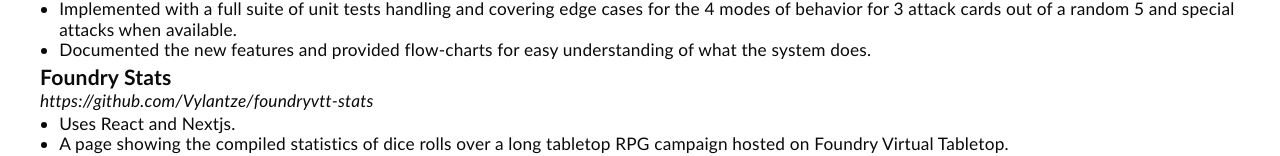
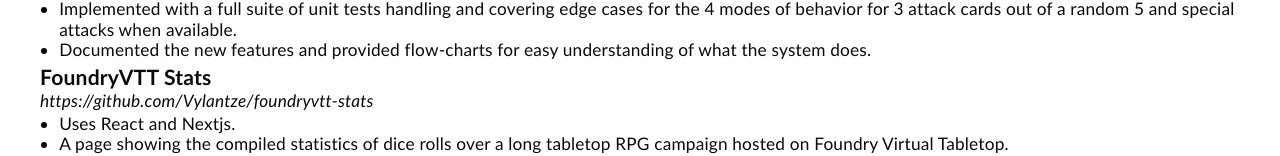
Before and after one commit to Vylantze/resume, a React (Vite) app: page / in a window 1280 px wide. Shown: the part 1399-1555 px from the top of the page. Built offline with nearby package versions, Linux system fonts and the light colour scheme.

Commit message:
Minor tweaks to the UI

```diff
--- a/src/layouts/BaseLayout/index.tsx
+++ b/src/layouts/BaseLayout/index.tsx
@@ -6,7 +6,7 @@
     <div className={styles['base-layout']}>
       {children}
       <div className={styles['print-only-footer']}>
-        This is an offline copy of the resume located at <span className="underline ml-1">https://vylantze.github.io/resume</span>.
+        This is an offline version of the resume at <span className="underline ml-1">https://vylantze.github.io/resume</span>.
       </div>
     </div>
   );
--- a/src/layouts/Content/index.tsx
+++ b/src/layouts/Content/index.tsx
@@ -209,7 +209,7 @@
 
           <div className={styles['sub-header']}>
             <LinkComponent href="https://stats.foundry-arc.uk/">
-              Foundry Stats
+              FoundryVTT Stats
             </LinkComponent>
           </div>
           <div className={styles['note']}>
--- a/src/styles/index.css
+++ b/src/styles/index.css
@@ -146,4 +146,8 @@
   div {
     break-inside: auto;
   }
+
+  a {
+    user-select: text;
+  }
 }
```
